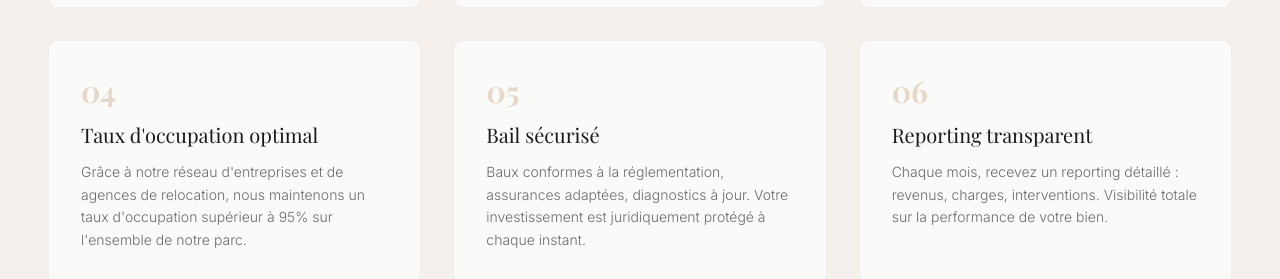
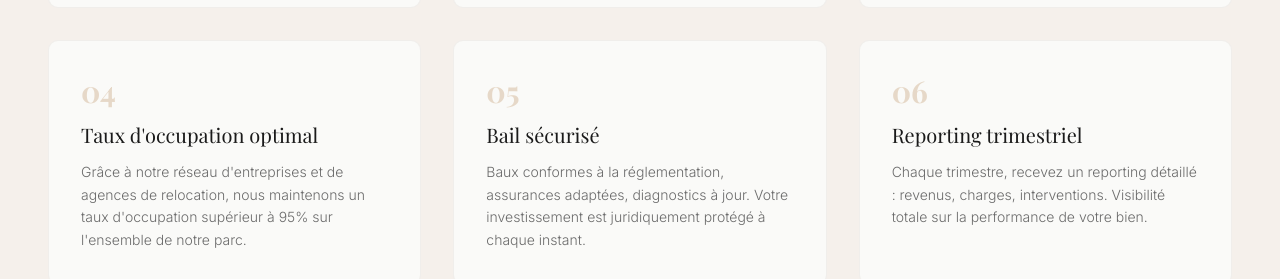
Before and after one commit to Vincent075/move-in-paris, a Next.js app: page /proprietaires in a window 1280 px wide. Shown: the part 1770-2049 px from the top of the page. Built offline with nearby package versions, Linux system fonts and the light colour scheme.

Commit message:
Propriétaires: avantage 06 → reporting trimestriel (au lieu de mensuel)

```diff
--- a/src/app/proprietaires/ProprietairesContent.tsx
+++ b/src/app/proprietaires/ProprietairesContent.tsx
@@ -31,8 +31,8 @@ const avantages = [
   },
   {
     num: "06",
-    title: "Reporting transparent",
-    desc: "Chaque mois, recevez un reporting détaillé : revenus, charges, interventions. Visibilité totale sur la performance de votre bien.",
+    title: "Reporting trimestriel",
+    desc: "Chaque trimestre, recevez un reporting détaillé : revenus, charges, interventions. Visibilité totale sur la performance de votre bien.",
   },
 ];
 
```
